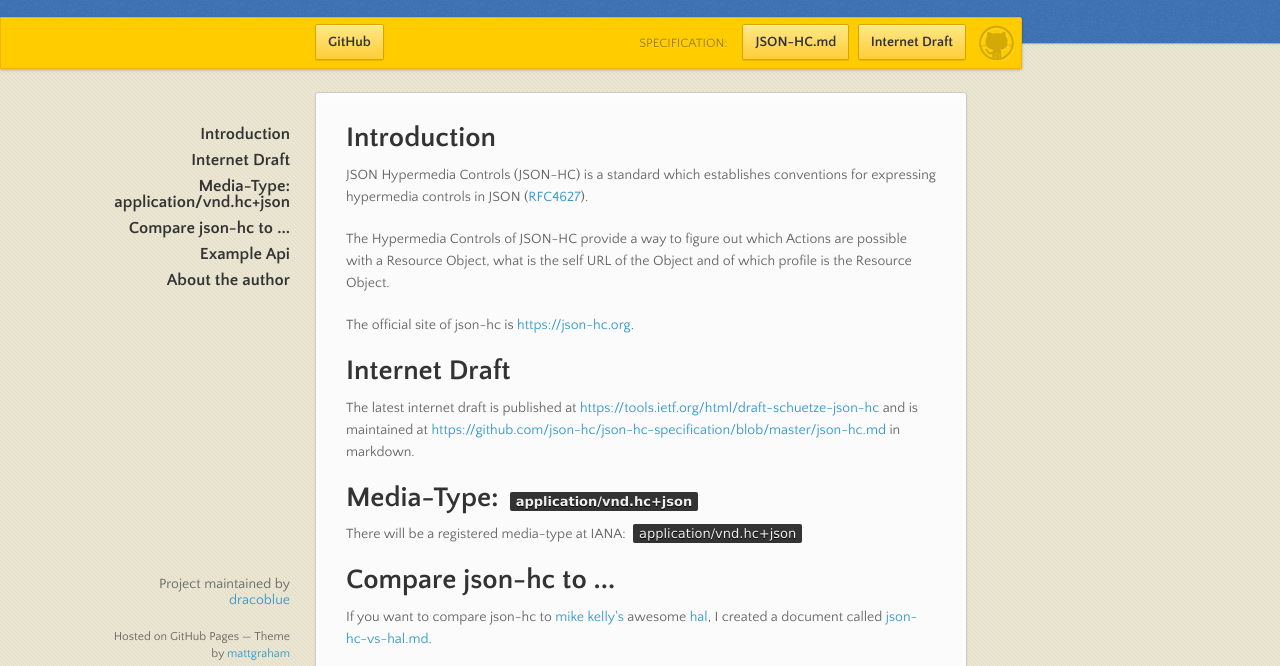
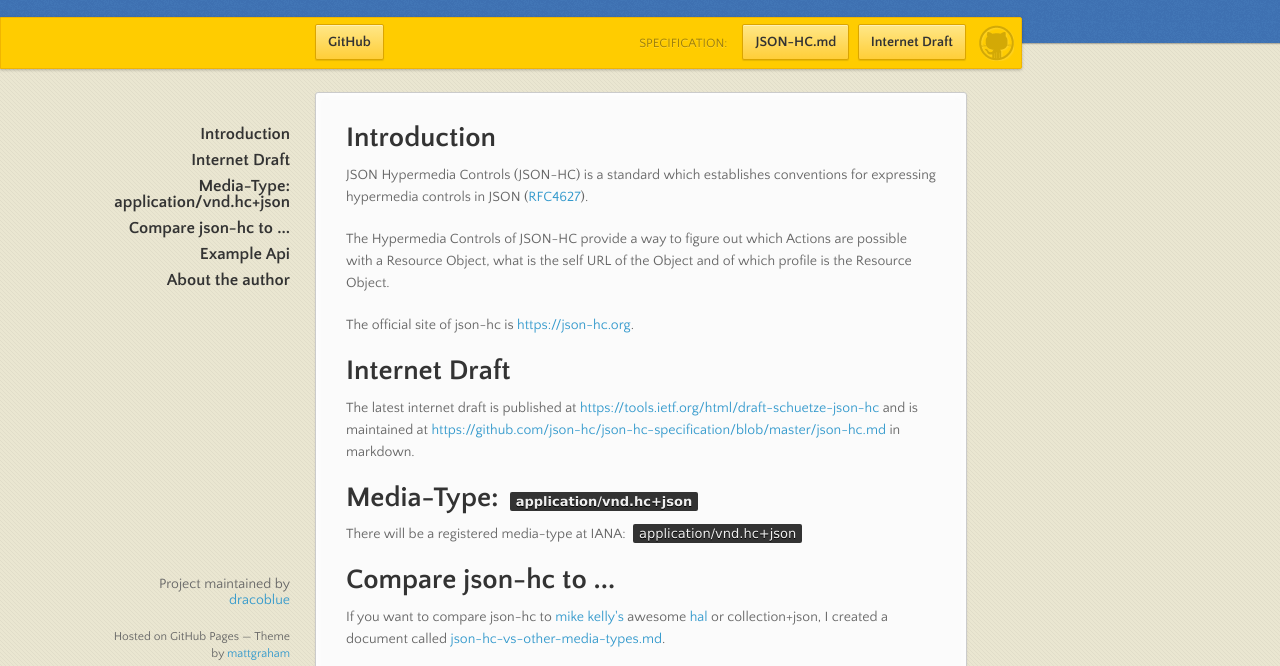
Before and after one commit to json-hc/json-hc.org, a plain HTML site: page index.html in a window 1280 px wide. Shown: the part 98-764 px from the top of the page. Drawn offline with nearby package versions, Linux system fonts and the light colour scheme.

Commit message:
Updated the comparison link

```diff
--- a/index.html
+++ b/index.html
@@ -67,7 +67,7 @@ markdown.</p>
 <h1>
 <a id="compare-json-hc-to-" class="anchor" href="#compare-json-hc-to-" aria-hidden="true"><span aria-hidden="true" class="octicon octicon-link"></span></a>Compare json-hc to ...</h1>
 
-<p>If you want to compare json-hc to <a href="https://github.com/mikekelly/">mike kelly's</a> awesome <a href="stateless.co/hal_specification.html">hal</a>, I created a document called <a href="https://github.com/json-hc/json-hc-specification/blob/master/json-hc-vs-hal.md">json-hc-vs-hal.md</a>.</p>
+<p>If you want to compare json-hc to <a href="https://github.com/mikekelly/">mike kelly's</a> awesome <a href="stateless.co/hal_specification.html">hal</a> or collection+json, I created a document called <a href="https://github.com/json-hc/json-hc-specification/blob/master/json-hc-vs-other-media-types.md">json-hc-vs-other-media-types.md</a>.</p>
 
 <h1>
 <a id="example-api" class="anchor" href="#example-api" aria-hidden="true"><span aria-hidden="true" class="octicon octicon-link"></span></a>Example Api</h1>
```
